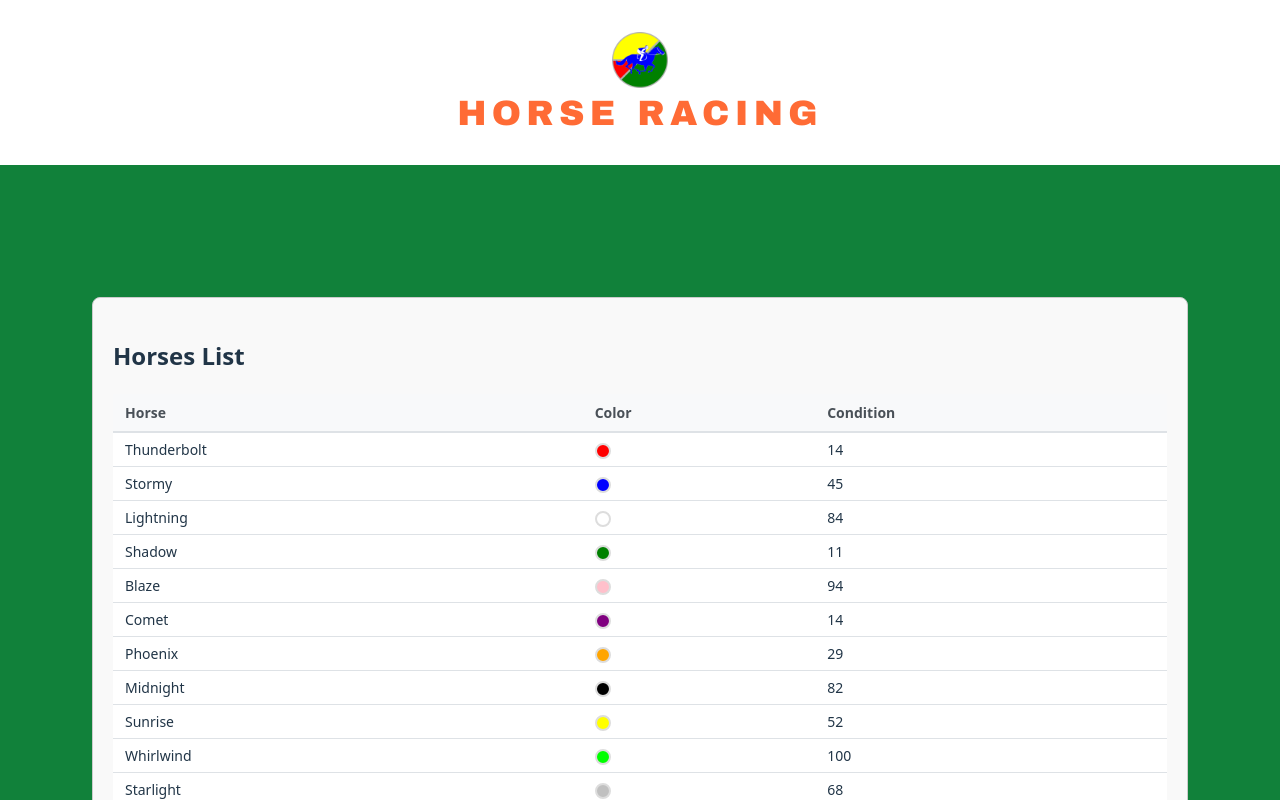
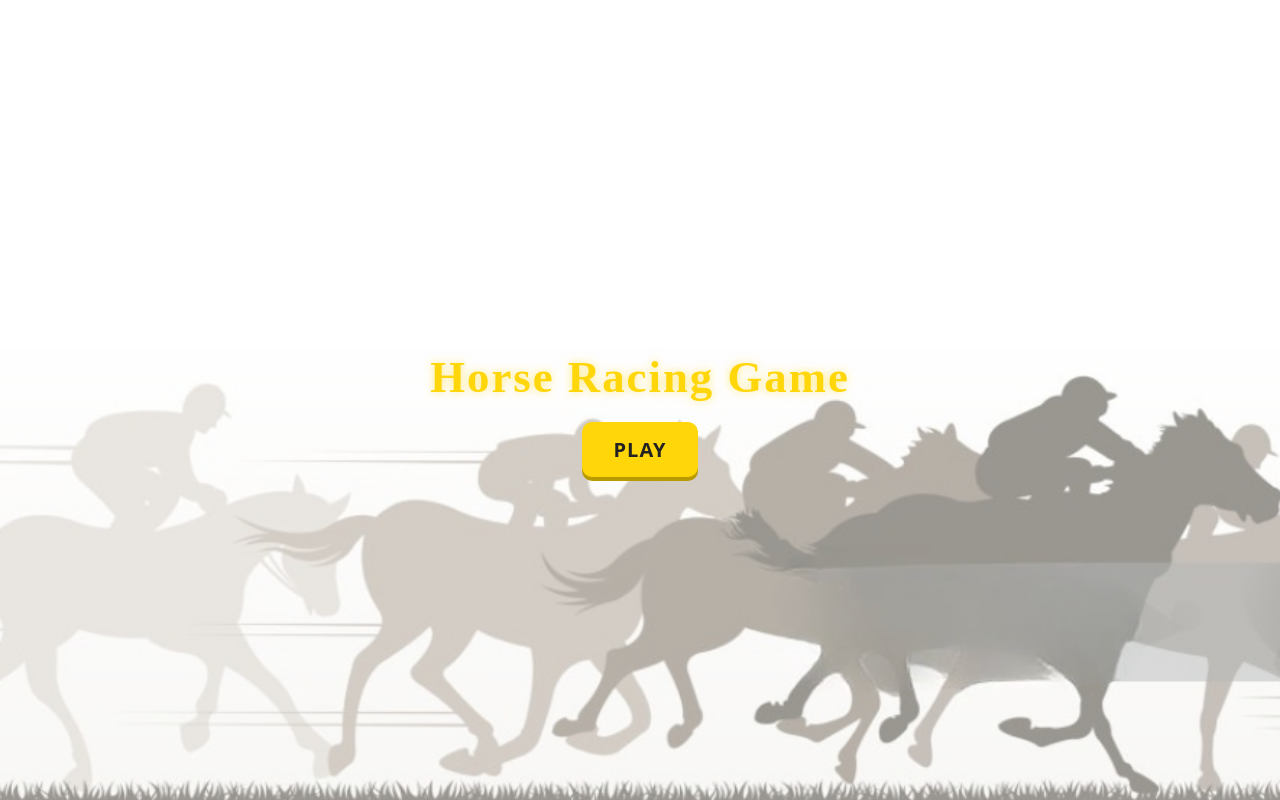
Before and after one commit to zeynepdundar/HorseRacingGame, a Vue app: page / in a window 1280 px wide. Shown: the top 800 px of the page. Built offline with nearby package versions, Linux system fonts and the light colour scheme.

Commit message:
Create standalone layout page

```diff
--- a/src/App.vue
+++ b/src/App.vue
@@ -1,11 +1,18 @@
 <script setup>
+import { ref } from "vue"   // ✅ add this line
 import Layout from './components/layout/index.vue'
-import Main from './components/Main.vue';
+import Main from './components/Main.vue'
+import Landing from './components/Landing.vue'
 
+const started = ref(false)
 </script>
 
 <template>
-  <Layout title="Horse Racing">
+  <!-- Show Landing full screen if game not started -->
+  <Landing v-if="!started" @start="started = true" />
+
+  <!-- After start, show Layout with Main -->
+  <Layout v-else title="Horse Racing">
     <Main />
   </Layout>
 </template>
--- /dev/null
+++ b/src/components/Landing.vue
@@ -0,0 +1,86 @@
+<script setup>
+import Button from './ui/Button.vue';
+
+const emit = defineEmits(["start"])
+</script>
+
+<template>
+  <div class="landing">
+    <!-- backdrop layer -->
+    <div class="overlay">
+      <h1>Horse Racing Game</h1>
+      <Button @click="emit('start')">Play</Button>
+    </div>
+  </div>
+</template>
+
+<style scoped>
+.landing {
+  position: relative;
+  height: 100vh;
+  width: 100%;
+  background:
+    url('../assets/test.jpg') no-repeat center bottom / 100% auto,
+    linear-gradient(to bottom, white 0%, white 60%, #f0f0f0 100%);
+  background-color: white;
+  background-position: bottom;
+  display: flex;
+  flex-direction: column;
+  justify-content: space-between;
+}
+
+.overlay {
+  height: 100%;
+  width: 100%;
+  background: rgba(255, 255, 255, 0.5);
+  display: flex;
+  flex-direction: column;
+  justify-content: center;
+  align-items: center;
+  text-align: center;
+  padding: 20px;
+}
+
+h1 {
+  font-family: 'Racing Sans One', cursive;
+  font-size: 4rem;
+  margin-bottom: 4rem;
+  color: #2a623d;
+  text-shadow: 2px 2px 0px #f9c74f;
+  letter-spacing: 2px;
+}
+
+
+
+/* Game button styling */
+.game-button {
+  padding: 18px 50px;
+  font-size: 1.5rem;
+  font-weight: bold;
+  border: none;
+  border-radius: 10px;
+  background: linear-gradient(to bottom, #2a623d, #1e4a2f);
+  color: white;
+  cursor: pointer;
+  text-transform: uppercase;
+  letter-spacing: 2px;
+  box-shadow: 0 6px #1a3d26, 0 10px 20px rgba(0, 0, 0, 0.15);
+  transition: all 0.2s ease;
+  font-family: 'Racing Sans One', cursive;
+  position: relative;
+  overflow: hidden;
+}
+
+h1 {
+  font-size: 40px;
+  margin-bottom: 20px;
+  color: #ffd60a;
+  margin-bottom: 20px;
+  font-size: 2.8rem;
+  text-shadow: 0 0 10px rgba(255, 214, 10, 0.5);
+  letter-spacing: 2px;
+  font-weight: 900;
+  position: relative;
+  display: inline-block;
+}
+</style>
--- a/src/components/Main.vue
+++ b/src/components/Main.vue
@@ -46,8 +46,6 @@ const raceScheduled = computed(() => store.getters['race/raceScheduled'])
 const currentRound = computed(() => store.getters['race/currentRound'])
 const rounds = computed(() => store.getters['race/rounds'])
 const raceStarted = computed(() => store.getters['race/raceStarted'])
-console.log("dsds",raceScheduled)
-
 const horses = computed<Horse[]>(() => store.getters['horses/allHorses'])
 
 
--- a/src/components/ui/Button.vue
+++ b/src/components/ui/Button.vue
@@ -10,25 +10,35 @@ defineEmits(['click'])
 
 <style scoped>
 button {
-  background-color: #646cff;
-  color: white;
+  padding: 14px 32px;
+  font-size: 20px;
+  font-weight: bold;
   border: none;
-  border-radius: 8px;
-  padding: 0.6em 1.2em;
-  font-size: 1em;
-  font-weight: 500;
-  font-family: inherit;
+  border-radius: 10px;
+  background: #ffd60a; /* bright arcade yellow */
+  color: #222;
   cursor: pointer;
-  transition: background-color 0.25s;
+  text-transform: uppercase;
+  letter-spacing: 1px;
+  box-shadow: 0 4px #b89b00;
+  transition: all 0.15s ease;
 }
 
 button:hover {
-  background-color: #535bf2;
+  background: #ffcc00;
+  transform: translateY(-2px);
+  box-shadow: 0 6px #a07f00;
 }
 
-button:focus,
-button:focus-visible {
-  outline: 2px solid #646cff;
-  outline-offset: 2px;
+button:active {
+  transform: translateY(2px);
+  box-shadow: 0 2px #7a6000;
+}
+
+button:disabled {
+  background: #aaa;
+  color: #666;
+  box-shadow: none;
+  cursor: not-allowed;
 }
 </style>
```
Also changed, not shown: src/assets/landing-bg.jpg (added), src/assets/test.jpg (added).
